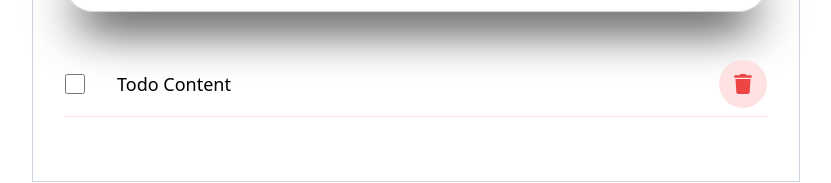
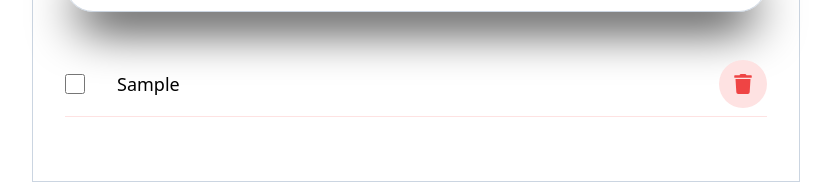
Before and after one commit to VictorMugisha/the-gym-todo-app, a React (Vite) app: page / in a window 1280 px wide. Both pictures are taken after typing "Sample" into the empty fields and a click on the button 951 px from the left and 365 px from the top of the page. Shown: the part 381-564 px from the top of the page, without its empty margins (224-1055 px from the left). Built offline with nearby package versions, Linux system fonts and the light colour scheme.

Commit message:
Consumed the global context and update the global state whenever a todo is added:

```diff
--- a/src/components/TodoForm.tsx
+++ b/src/components/TodoForm.tsx
@@ -2,8 +2,11 @@ import { nanoid } from "nanoid";
 import { useState } from "react";
 import { FaPlusCircle } from "react-icons/fa";
 import { TodoTypes } from "../types/TodoTypes";
+import { useTodoContext } from "../hooks/useTodoContext";
 
 export default function TodoForm() {
+    const { setAllTodos } = useTodoContext()
+
     const [formData, setFormData] = useState<TodoTypes>({
         todoId: nanoid(),
         todoTitle: '',
@@ -15,14 +18,27 @@ export default function TodoForm() {
         setFormData(currentState => {
             return {
                 ...currentState,
-                 todoTitle: value
+                todoTitle: value
             }
         })
     }
 
     function handleSubmit(event: React.FormEvent<HTMLFormElement>) {
         event.preventDefault()
-        alert(JSON.stringify(formData))
+        if (formData.todoTitle == '') {
+            alert("Todo must have a title!!")
+            return
+        }
+
+        setAllTodos(currentTodos => {
+            return [formData, ...currentTodos]
+        })
+
+        setFormData({
+            todoId: nanoid(),
+            todoTitle: '',
+            isCompleted: false
+        })
     }
 
     return (
--- a/src/components/TodoItem.tsx
+++ b/src/components/TodoItem.tsx
@@ -1,6 +1,11 @@
 import { FaTrash } from "react-icons/fa";
+import { TodoTypes } from "../types/TodoTypes";
 
-export default function TodoItem() {
+interface TodoItemProps {
+    todo: TodoTypes
+}
+
+export default function TodoItem({todo}: TodoItemProps) {
     return (
         <div className="flex items-center justify-between border-b border-red-100 pb-2">
             <div className="flex items-center gap-8">
@@ -12,7 +17,7 @@ export default function TodoItem() {
                 <p
                 className="text-lg"
                 >
-                    Todo Content
+                    {todo.todoTitle}
                 </p>
             </div>
             <button className="w-12 h-12 bg-red-100 flex items-center justify-center rounded-full">
--- a/src/components/TodoList.tsx
+++ b/src/components/TodoList.tsx
@@ -1,9 +1,15 @@
 import TodoItem from "./TodoItem";
+import { useTodoContext } from "../hooks/useTodoContext";
 
 export default function TodoList() {
+    const { allTodos } = useTodoContext()
     return (
         <div className="w-full mt-4 flex flex-col gap-1">
-            <TodoItem />
+            {
+                allTodos.map(todo => (
+                    <TodoItem key={todo.todoId} todo={todo} />
+                ))
+            }
         </div>
     )
 }
--- a/src/contexts/TodoContext.ts
+++ b/src/contexts/TodoContext.ts
@@ -1,17 +1,9 @@
 import { createContext } from "react";
 import { TodoTypes } from "../types/TodoTypes";
 
-interface ContextTypes {
+export interface ContextTypes {
     allTodos: TodoTypes[];
     setAllTodos: React.Dispatch<React.SetStateAction<TodoTypes[]>>;
 }
 
 export const TodoContext = createContext<ContextTypes | undefined>(undefined)
-
-export function useTodoContext() {
-    if (TodoContext === undefined) {
-        throw new Error("Attemped To use TodoContext without a provider")
-    }
-
-    return TodoContext
-}
--- /dev/null
+++ b/src/hooks/useTodoContext.ts
@@ -0,0 +1,12 @@
+import { TodoContext } from "../contexts/TodoContext"
+import { useContext } from "react"
+
+export function useTodoContext() {
+    const todoContext = useContext(TodoContext)
+
+    if (todoContext === undefined) {
+        throw new Error("Attemped To use TodoContext without a provider")
+    }
+
+    return todoContext
+}
```
